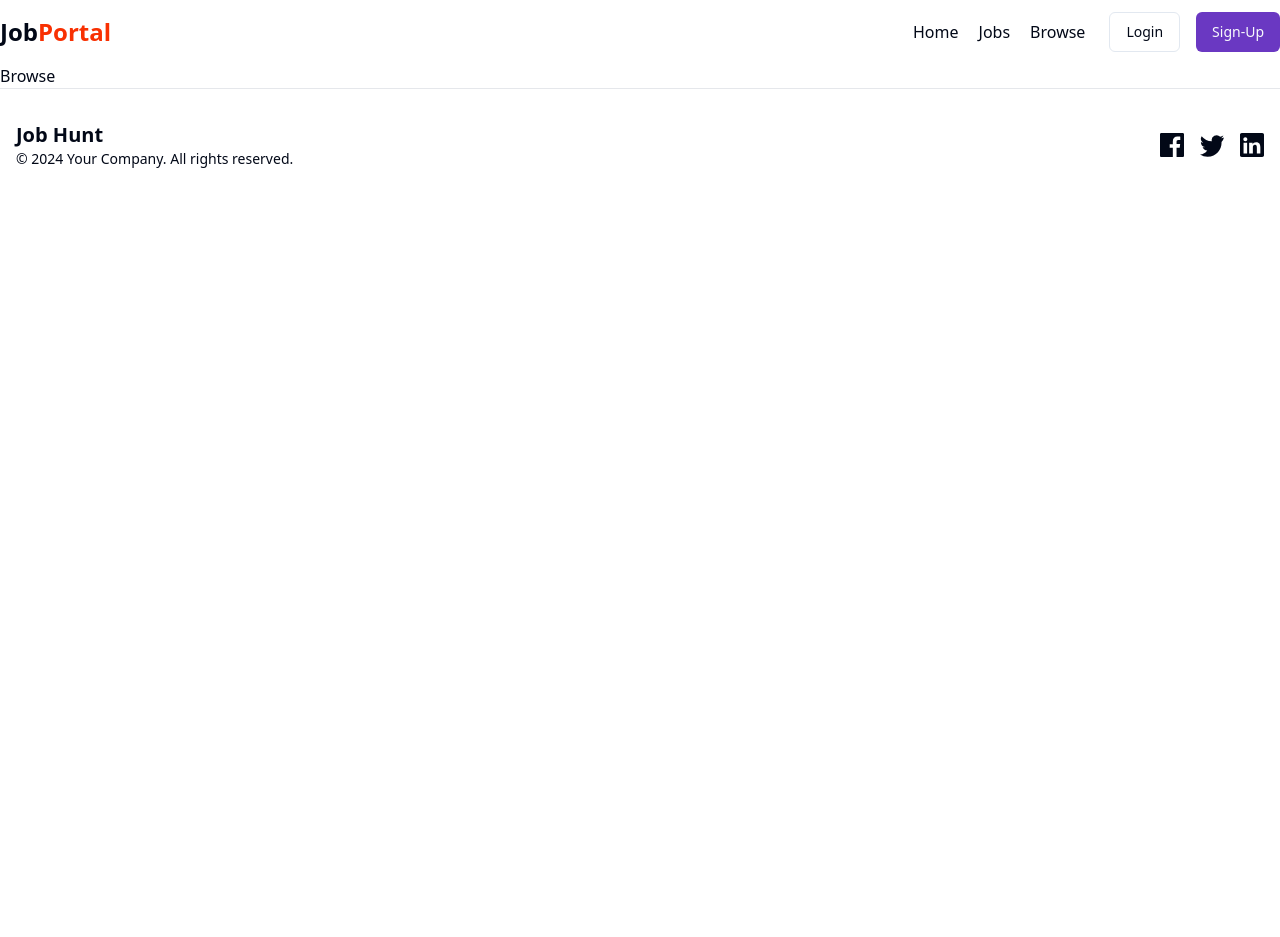
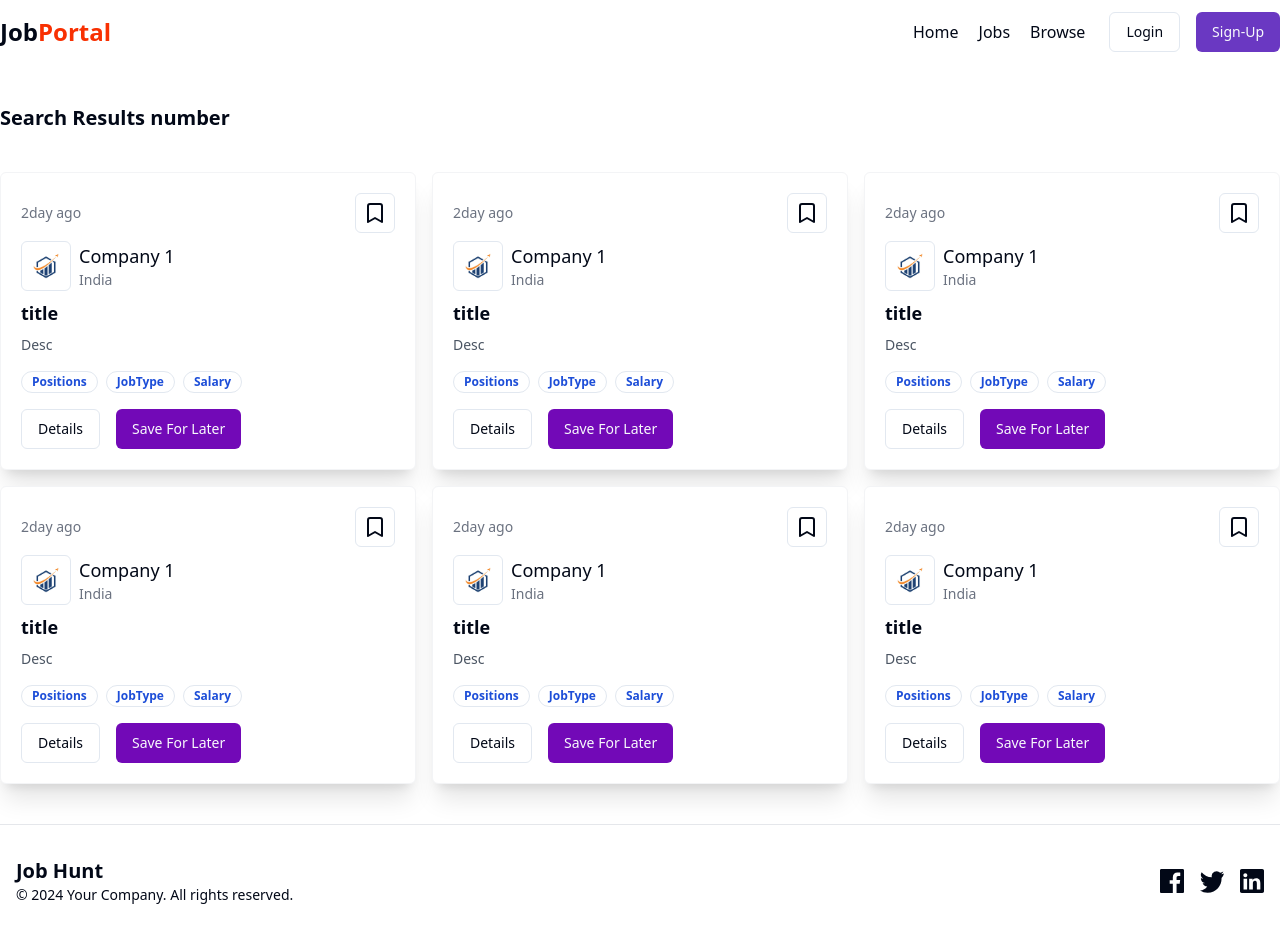
Before and after one commit to iamHarshvardhan10/mern-jobseeking-portal, a React (Vite) app: page /browse in a window 1280 px wide. Before the commit the page ends 800 px from the top, so only its background shows below. Built offline with nearby package versions, Linux system fonts and the light colour scheme; no server answers.

Commit message:
browse page UI

```diff
--- a/src/components/auth/Login.jsx
+++ b/src/components/auth/Login.jsx
@@ -40,7 +40,7 @@ const Login = () => {
       if (res.data.success) {
         navigate("/");
         dispatch(signFail(null));
-        dispatch(signSuccess(formData));
+        dispatch(signSuccess(res.data.user));
         toast.success(res.data.message);
       }
     } catch (error) {
--- a/src/components/shared/Browse.jsx
+++ b/src/components/shared/Browse.jsx
@@ -1,8 +1,23 @@
+import JobCard from "../JobCard"
 
+const allJobs = [1,2,3,4,5,6]
 
 const Browse = () => {
   return (
-    <div>Browse</div>
+    <div>
+      <div className="max-w-7xl mx-auto my-10">
+        <h1 className="font-bold text-xl my-10">Search Results number</h1>
+        <div className="grid grid-cols-3 gap-4">
+          {
+            allJobs.map((job,index) => {
+              return (
+                <JobCard key={index}/>
+              )
+            })
+          }
+        </div>
+      </div>
+    </div>
   )
 }
 
```
